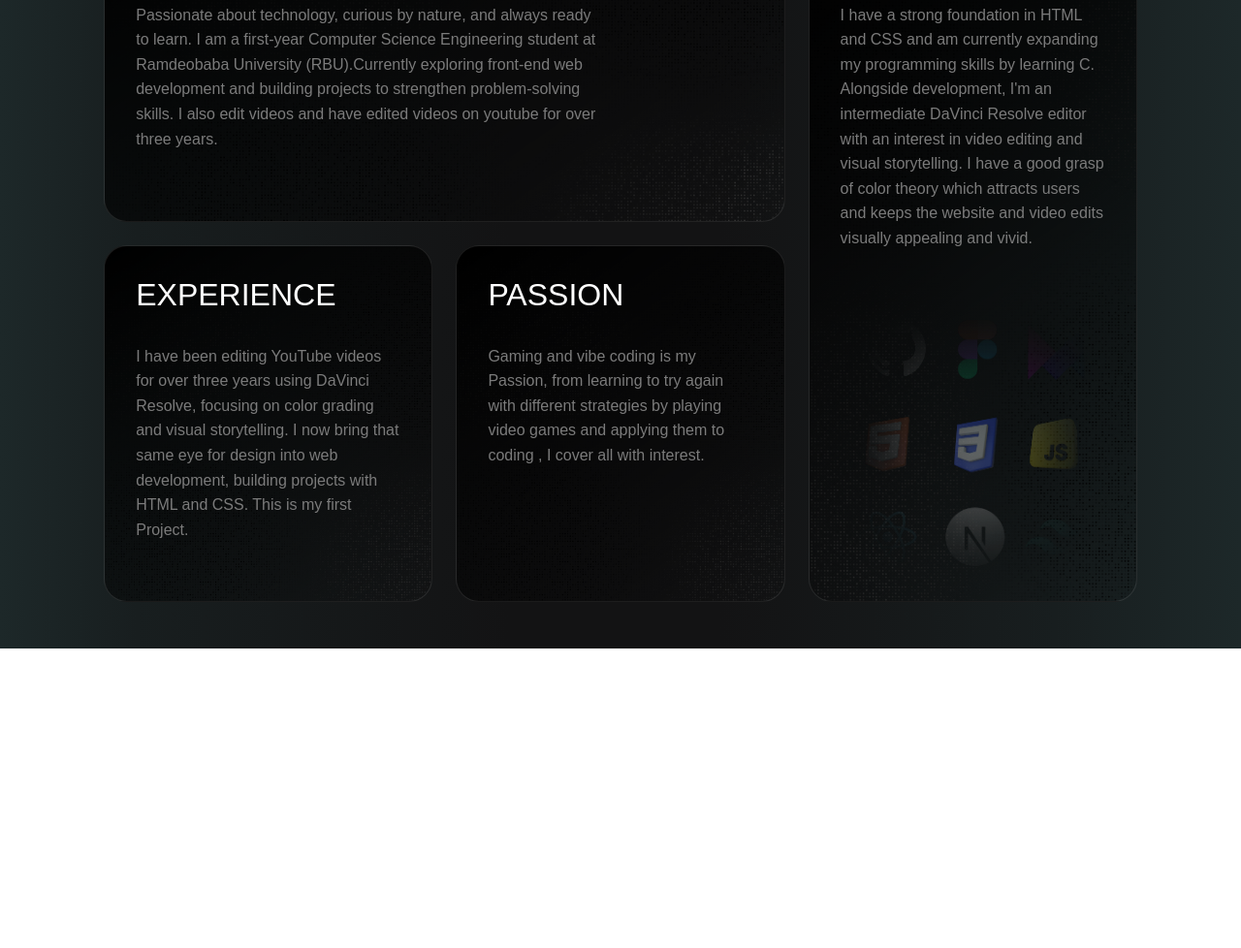
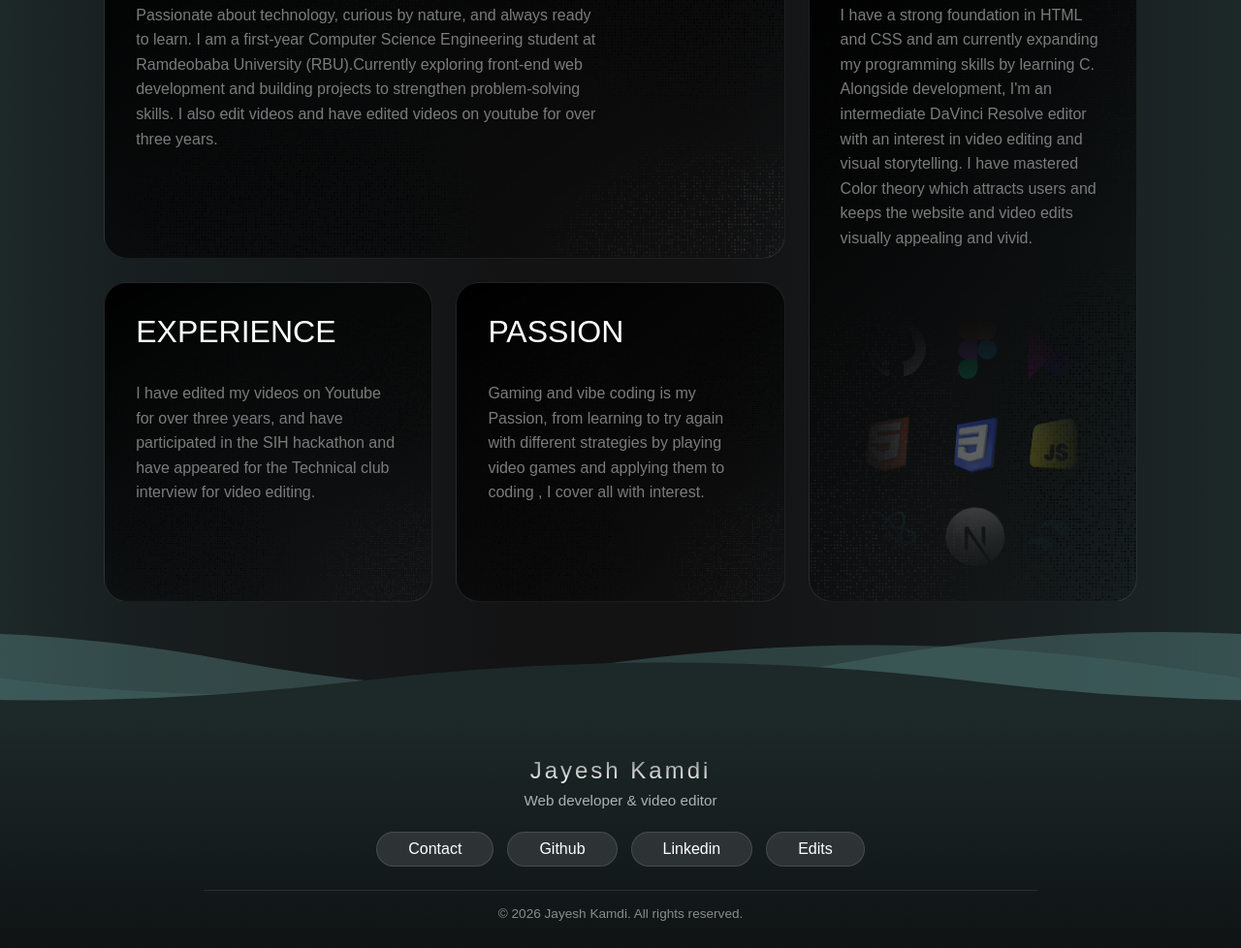
Before and after one commit to JayeshKamdi/Portfolio, a plain HTML site: page index.html in a window 1280 px wide. Shown: the part 1369-2347 px from the top of the page at 97% size. Before the commit the page ends 2038 px from the top, so only its background shows below. Drawn offline with Linux system fonts and the light colour scheme; some packages are replaced by stand-ins of ours; a script that the page names is missing.

Commit message:
Add files via upload
Added a waving footer to website and made some optimizations.

```diff
--- a/index.html
+++ b/index.html
@@ -3,7 +3,7 @@
 <head>
     <meta charset="UTF-8">
     <meta name="viewport" content="width=device-width, initial-scale=1.0">
-    <title>Jayesh Kamdi | Portfolio</title>
+    <title>Jayesh-Portfolio</title>
     <link rel="stylesheet"  href="style.css">
 </head>
 <body>
@@ -21,7 +21,7 @@
         </div>
         <div class="bio-section">
             <p class="bio">
-                WITH <span style="color: #76b0ab;">OVER THREE YEARS</span> OF EDITING YOUTUBE MONTAGES AND EDITS , I AM  CURRENTLY ENHANCING <span style="color: #842626;">MY WEB DEVELOPMENT</span> SKILLS.
+                WITH <span style="color: #76b0ab;">OVER THREE YEARS</span> OF EDITING YOUTUBE MONTAGES AND EDITS , I AM  CURRRENTLY ENHANCHING <span style="color: #842626;">MY WEB DEVELOPMENT</span> SKILLS.
             </p>
         </div>
         <spline-viewer class="brain" url="https://prod.spline.design/3npcXidFF6Ozixy8/scene.splinecode"></spline-viewer>
@@ -50,7 +50,7 @@
             <div class="card tech">
                 <h2 class="card-title"> TECH STACK</h2>
                 <p class="card-text">
-                     I have a strong foundation in HTML and CSS and am currently expanding my programming skills by learning C. Alongside development, I'm an intermediate DaVinci Resolve editor with an interest in video editing and visual storytelling. I have a good grasp of color theory which attracts users and keeps the website and video edits visually appealing and vivid.<br>
+                     I have a strong foundation in HTML and CSS and am currently expanding my programming skills by learning C. Alongside development, I'm an intermediate DaVinci Resolve editor with an interest in video editing and visual storytelling. I have mastered Color theory which attracts users and keeps the website and video edits visually appealing and vivid.<br>
 
                 </p>
                 <img src="gradient 2.png" alt="" class="background-image">
@@ -61,7 +61,7 @@
             <div class="card time">
                <h2 class="card-title">EXPERIENCE</h2>
                <p class="card-text">
-                I have been editing YouTube videos for over three years using DaVinci Resolve, focusing on color grading and visual storytelling. I now bring that same eye for design into web development, building projects with HTML and CSS. This is my first Project.
+                I  have edited my videos on Youtube for over three years, and have participated in the SIH hackathon and have appeared for the Technical club interview for video editing.
                </p>
                <img src="gradient3&4.png" alt="" class="background-image">
 
@@ -84,5 +84,33 @@
     <script type="module" src="https://cdn.spline.design/@splinetool/viewer@2.0.139/build/spline-viewer.js"></script>
 
 
+    <footer class="site-footer">
+  <div class="sf-waves" aria-hidden="true">
+    <svg class="sf-wave w1" viewBox="0 0 2400 120" preserveAspectRatio="none">
+      <path d="M0,60 Q300,0 600,60 T1200,60 T1800,60 T2400,60 V120 H0 Z"/>
+    </svg>
+    <svg class="sf-wave w2" viewBox="0 0 2400 120" preserveAspectRatio="none">
+      <path d="M0,60 Q300,0 600,60 T1200,60 T1800,60 T2400,60 V120 H0 Z"/>
+    </svg>
+    <svg class="sf-wave w3" viewBox="0 0 2400 120" preserveAspectRatio="none">
+      <path d="M0,60 Q300,0 600,60 T1200,60 T1800,60 T2400,60 V120 H0 Z"/>
+    </svg>
+  </div>
+
+  <div class="sf-content">
+    <div class="sf-brand">Jayesh Kamdi</div>
+    <p class="sf-tagline">Web developer &amp; video editor</p>
+
+    <ul class="sf-links">
+      <li><a href="mailto:2153.jayesh@gmail.com">Contact</a></li>
+      <li><a href="https://github.com/JayeshKamdi" target="_blank" rel="noopener noreferrer">Github</a></li>
+      <li><a href="https://www.linkedin.com/in/jayeshkamdi/" target="_blank" rel="noopener noreferrer">Linkedin</a></li>
+      <li><a href="https://drive.google.com/drive/folders/1i1IOp0qyInE2vEzw9tDmAG8JuO0o_Krd?usp=drive_link" target="_blank" rel="noopener noreferrer">Edits</a></li>
+    </ul>
+
+    <p class="sf-copy">&copy; 2026 Jayesh Kamdi. All rights reserved.</p>
+  </div>
+</footer>
+
 </body>
 </html>
--- a/style.css
+++ b/style.css
@@ -219,3 +219,102 @@ background-image: linear-gradient(to right,#76b0ab,#ffffff,#842626);
     width: 70%;
 
 }
+/* ===== Waving footer ===== */
+.site-footer {
+  position: relative;
+  margin: 120px -3rem -3rem;      /* cancels body's 3rem padding: edge to edge, nothing below */
+  background: linear-gradient(180deg, #1d2829 0%, #0f1314 100%);
+  color: #fff;
+}
+
+.sf-waves {
+  position: absolute;
+  left: 0;
+  top: -119px;
+  width: 100%;
+  height: 120px;
+  overflow: hidden;
+  line-height: 0;
+  pointer-events: none;
+}
+
+.sf-wave {
+  position: absolute;
+  left: 0;
+  bottom: 0;
+  width: 200%;
+  height: 100%;
+  animation: sf-slide linear infinite;
+}
+
+.sf-wave path { fill: currentColor; }
+
+.sf-wave.w1 { color: #76b0ab; opacity: .30; animation-duration: 16s; height: 100%; }
+.sf-wave.w2 { color: #3f605e; opacity: .60; animation-duration: 11s; animation-direction: reverse; height: 85%; }
+.sf-wave.w3 { color: #1d2829; opacity: 1;   animation-duration: 7s;  height: 65%; }
+
+@keyframes sf-slide {
+  from { transform: translateX(0); }
+  to   { transform: translateX(-50%); }
+}
+
+.sf-content {
+  position: relative;
+  max-width: 900px;
+  margin: 0 auto;
+  padding: 40px 20px 28px;
+  text-align: center;
+}
+
+.sf-brand {
+  font-size: 1.5rem;
+  letter-spacing: 3px;
+  font-weight: 300;
+  background-image: linear-gradient(rgb(133,133,133), rgb(255,255,255));
+  -webkit-background-clip: text;
+  background-clip: text;
+  color: transparent;
+}
+
+.sf-tagline {
+  margin-top: 8px;
+  font-size: .95rem;
+  color: rgba(255, 255, 255, .65);
+}
+
+.sf-links {
+  list-style: none;
+  display: flex;
+  flex-wrap: wrap;
+  justify-content: center;
+  gap: 14px;
+  margin: 24px 0;
+}
+
+/* same look as your header buttons */
+.sf-links a {
+  display: inline-block;
+  padding: 0.5rem 2rem;
+  background-color: rgba(143, 143, 143, 0.2);
+  border: 1px solid rgba(102, 102, 102, 0.5);
+  border-radius: 50px;
+  font-size: 1rem;
+  color: white;
+  text-decoration: none;
+  transition: 0.3s;
+}
+
+.sf-links a:hover {
+  background-color: #76b0ab37;
+  transform: translateY(-4px);
+}
+
+.sf-copy {
+  padding-top: 16px;
+  border-top: 1px solid rgba(255, 255, 255, .1);
+  font-size: .85rem;
+  color: rgba(255, 255, 255, .5);
+}
+html {
+  overflow-x: hidden;
+}
```
